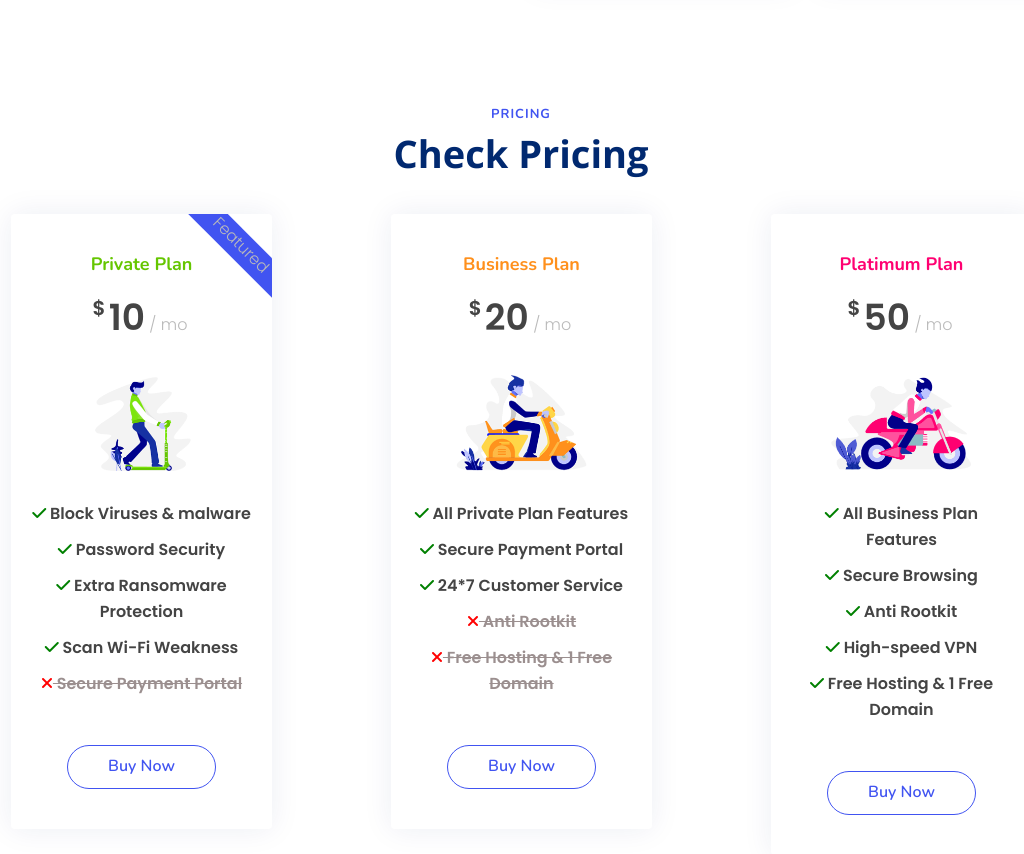
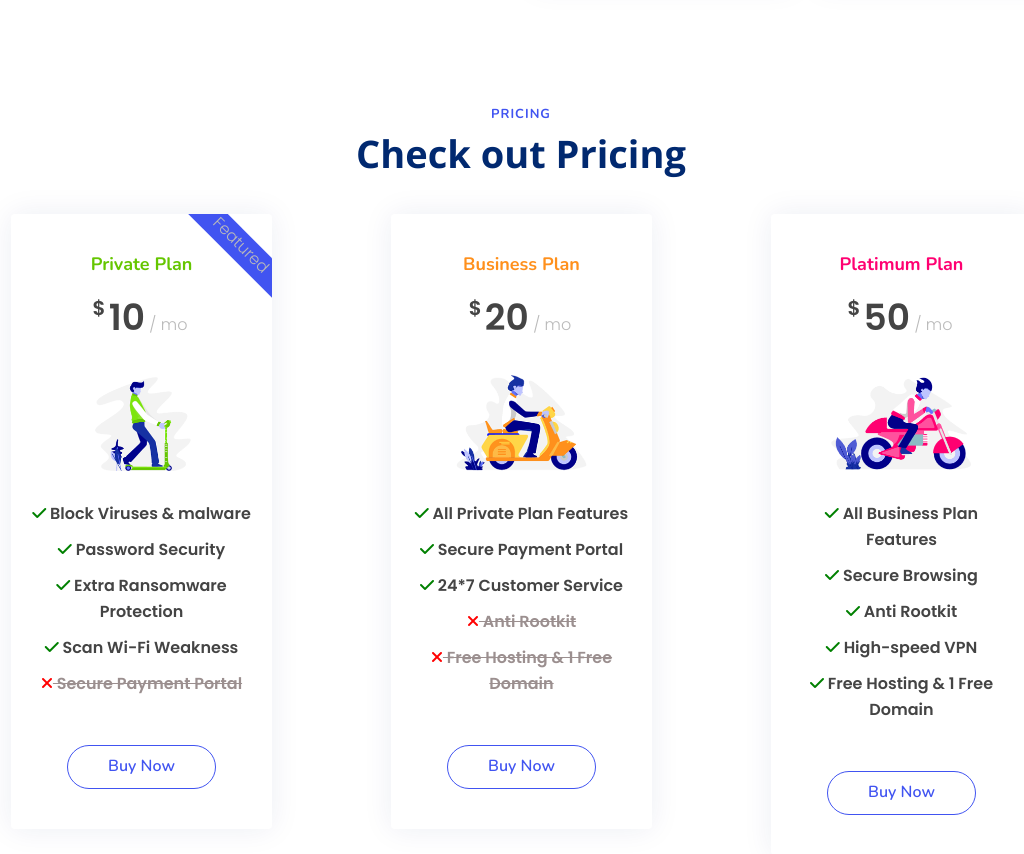
Before and after one commit to Sukhendu2002/Phlobulkinx_Project, a plain HTML site: page index.html in a window 1280 px wide. Shown: the part 1820-2674 px from the top of the page, without its empty margins (119-1143 px from the left). Drawn offline with nearby package versions, Linux system fonts and the light colour scheme.

Commit message:
Update index.html

```diff
--- a/index.html
+++ b/index.html
@@ -203,7 +203,7 @@
 
         <header class="section-header">
           <h2>Pricing</h2>
-          <p>Check Pricing</p>
+          <p>Check out Pricing</p>
         </header>
 
         <div class="row gy-4 price pring_box " data-aos="fade-left">
```
